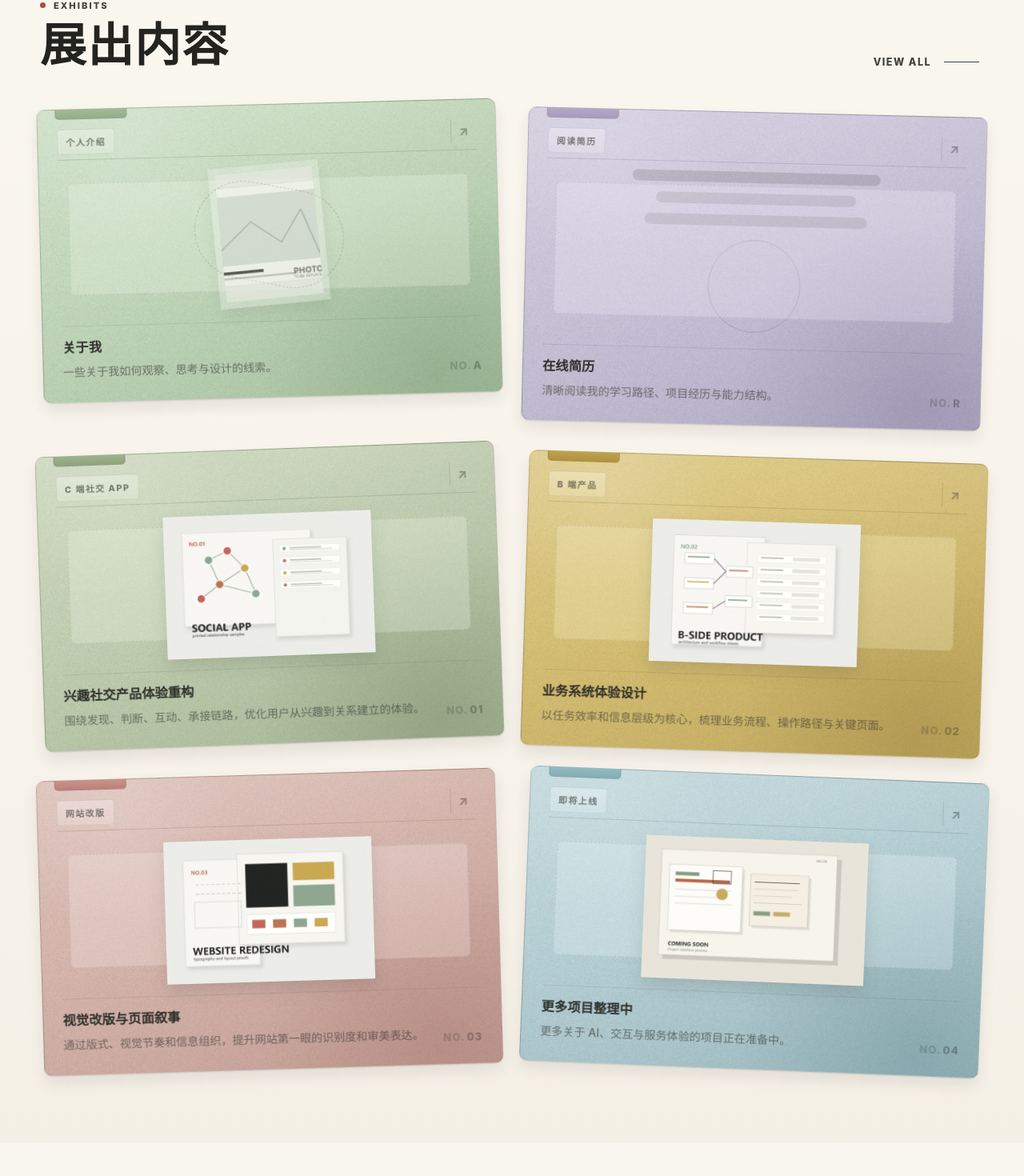
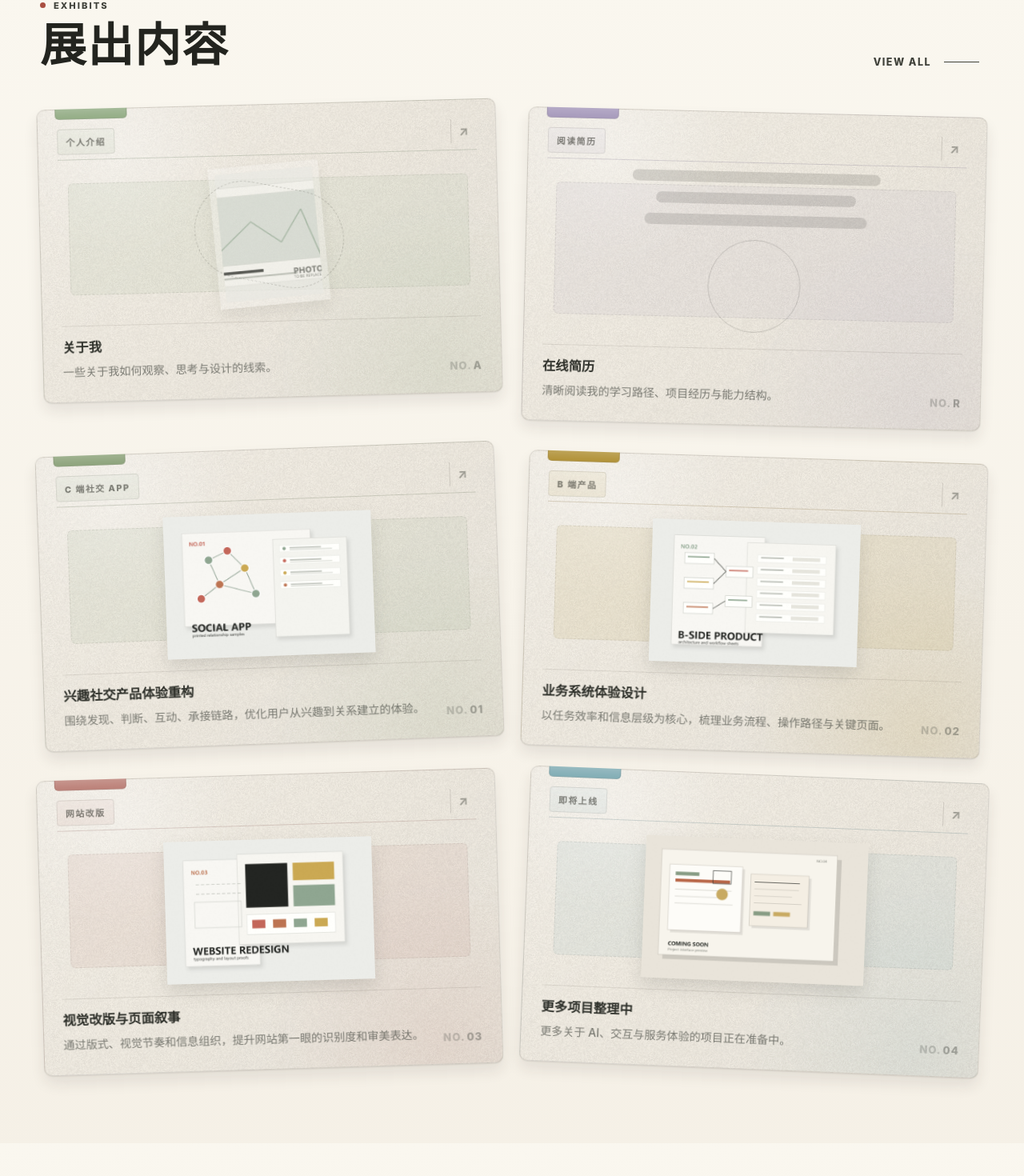
Before and after one commit to xushaobo158/xushaobo, a React (Vite) app in the folder portfolio-site/: page / in a window 1280 px wide. Shown: the part 898-2368 px from the top of the page at 80% size. Built offline with nearby package versions, Linux system fonts and the light colour scheme.

Commit message:
Align back controls and soften exhibit cards

```diff
--- a/portfolio-site/src/styles.css
+++ b/portfolio-site/src/styles.css
@@ -24,6 +24,7 @@
     0 1px 1px rgba(37, 35, 29, 0.06),
     0 12px 24px rgba(37, 35, 29, 0.09);
   --max: 1180px;
+  --archive-rail-left: max(24px, calc((100vw - 1320px) / 2));
   font-family:
     "Inter", "SF Pro Display", "SF Pro Text", "Segoe UI",
     "HarmonyOS Sans SC", "Microsoft YaHei", Arial, sans-serif;
@@ -786,14 +787,13 @@ a:focus-visible {
   align-items: stretch;
   border: 1px solid rgba(54, 49, 41, 0.13);
   border-radius: 10px;
-  background-color: var(--card-bg);
+  background-color: #f4efe5;
   background-image:
-    radial-gradient(circle at 18% 12%, rgba(255, 255, 255, 0.13), transparent 25%),
-    radial-gradient(circle at 86% 92%, var(--card-shadow-wash), transparent 38%),
-    linear-gradient(135deg, rgba(255, 255, 255, 0.09), transparent 36%, var(--card-edge-wash)),
-    linear-gradient(180deg, var(--card-top-wash), transparent 48%, var(--card-bottom-wash)),
+    radial-gradient(circle at 18% 12%, rgba(255, 255, 255, 0.3), transparent 25%),
+    radial-gradient(circle at 86% 92%, var(--card-accent-wash), transparent 36%),
+    linear-gradient(135deg, rgba(255, 255, 255, 0.18), transparent 38%, rgba(54, 49, 41, 0.035)),
     url("/assets/paper-grain.png");
-  background-blend-mode: normal, normal, normal, normal, multiply;
+  background-blend-mode: normal, normal, normal, multiply;
   box-shadow:
     inset 0 1px 0 rgba(255, 255, 255, 0.26),
     inset 0 -1px 0 rgba(45, 43, 35, 0.07),
@@ -851,69 +851,45 @@ a:focus-visible {
 }
 
 .tone-mint {
-  --card-bg: #c9dfc2;
   --tab-bg: #94ad86;
   --card-rule: rgba(65, 91, 63, 0.2);
-  --card-edge-wash: rgba(83, 118, 76, 0.18);
-  --card-shadow-wash: rgba(83, 113, 76, 0.22);
-  --card-top-wash: rgba(246, 252, 241, 0.2);
-  --card-bottom-wash: rgba(87, 116, 78, 0.08);
-  --card-visual-wash: rgba(239, 248, 232, 0.28);
+  --card-accent-wash: rgba(148, 173, 134, 0.14);
+  --card-visual-wash: rgba(148, 173, 134, 0.1);
 }
 
 .tone-lavender {
-  --card-bg: #d0cadf;
   --tab-bg: #a79abc;
   --card-rule: rgba(79, 69, 105, 0.19);
-  --card-edge-wash: rgba(94, 82, 126, 0.16);
-  --card-shadow-wash: rgba(91, 82, 121, 0.2);
-  --card-top-wash: rgba(248, 246, 252, 0.19);
-  --card-bottom-wash: rgba(89, 78, 117, 0.07);
-  --card-visual-wash: rgba(244, 241, 250, 0.27);
+  --card-accent-wash: rgba(167, 154, 188, 0.13);
+  --card-visual-wash: rgba(167, 154, 188, 0.1);
 }
 
 .tone-sage {
-  --card-bg: #c8d6b8;
   --tab-bg: #8ea47c;
   --card-rule: rgba(67, 82, 53, 0.2);
-  --card-edge-wash: rgba(82, 103, 63, 0.18);
-  --card-shadow-wash: rgba(75, 96, 60, 0.22);
-  --card-top-wash: rgba(247, 250, 239, 0.19);
-  --card-bottom-wash: rgba(77, 96, 58, 0.08);
-  --card-visual-wash: rgba(240, 246, 231, 0.28);
+  --card-accent-wash: rgba(142, 164, 124, 0.13);
+  --card-visual-wash: rgba(142, 164, 124, 0.1);
 }
 
 .tone-butter {
-  --card-bg: #ddc678;
   --tab-bg: #b19238;
   --card-rule: rgba(116, 88, 32, 0.22);
-  --card-edge-wash: rgba(139, 105, 38, 0.2);
-  --card-shadow-wash: rgba(128, 101, 38, 0.23);
-  --card-top-wash: rgba(253, 247, 218, 0.18);
-  --card-bottom-wash: rgba(121, 91, 31, 0.08);
-  --card-visual-wash: rgba(250, 242, 205, 0.28);
+  --card-accent-wash: rgba(177, 146, 56, 0.14);
+  --card-visual-wash: rgba(177, 146, 56, 0.1);
 }
 
 .tone-rose {
-  --card-bg: #dcbbb2;
   --tab-bg: #bc8178;
   --card-rule: rgba(116, 68, 60, 0.2);
-  --card-edge-wash: rgba(140, 80, 70, 0.17);
-  --card-shadow-wash: rgba(133, 78, 68, 0.21);
-  --card-top-wash: rgba(253, 245, 242, 0.18);
-  --card-bottom-wash: rgba(120, 68, 59, 0.07);
-  --card-visual-wash: rgba(249, 236, 232, 0.28);
+  --card-accent-wash: rgba(188, 129, 120, 0.13);
+  --card-visual-wash: rgba(188, 129, 120, 0.1);
 }
 
 .tone-sky {
-  --card-bg: #bdd7dc;
   --tab-bg: #82adb5;
   --card-rule: rgba(54, 91, 99, 0.2);
-  --card-edge-wash: rgba(66, 111, 121, 0.17);
-  --card-shadow-wash: rgba(64, 103, 112, 0.22);
-  --card-top-wash: rgba(239, 249, 251, 0.19);
-  --card-bottom-wash: rgba(62, 99, 108, 0.08);
-  --card-visual-wash: rgba(232, 246, 249, 0.28);
+  --card-accent-wash: rgba(130, 173, 181, 0.13);
+  --card-visual-wash: rgba(130, 173, 181, 0.1);
 }
 
 .card-token {
@@ -1315,7 +1291,7 @@ a:focus-visible {
   position: fixed;
   z-index: 28;
   top: 118px;
-  left: 24px;
+  left: var(--archive-rail-left);
   width: fit-content;
   margin: 0;
   display: flex;
@@ -1661,7 +1637,7 @@ a:focus-visible {
   position: fixed;
   z-index: 12;
   top: 176px;
-  left: max(24px, calc((100vw - 1320px) / 2));
+  left: var(--archive-rail-left);
   width: 170px;
   min-height: auto;
   padding: 17px 12px 14px;
```
